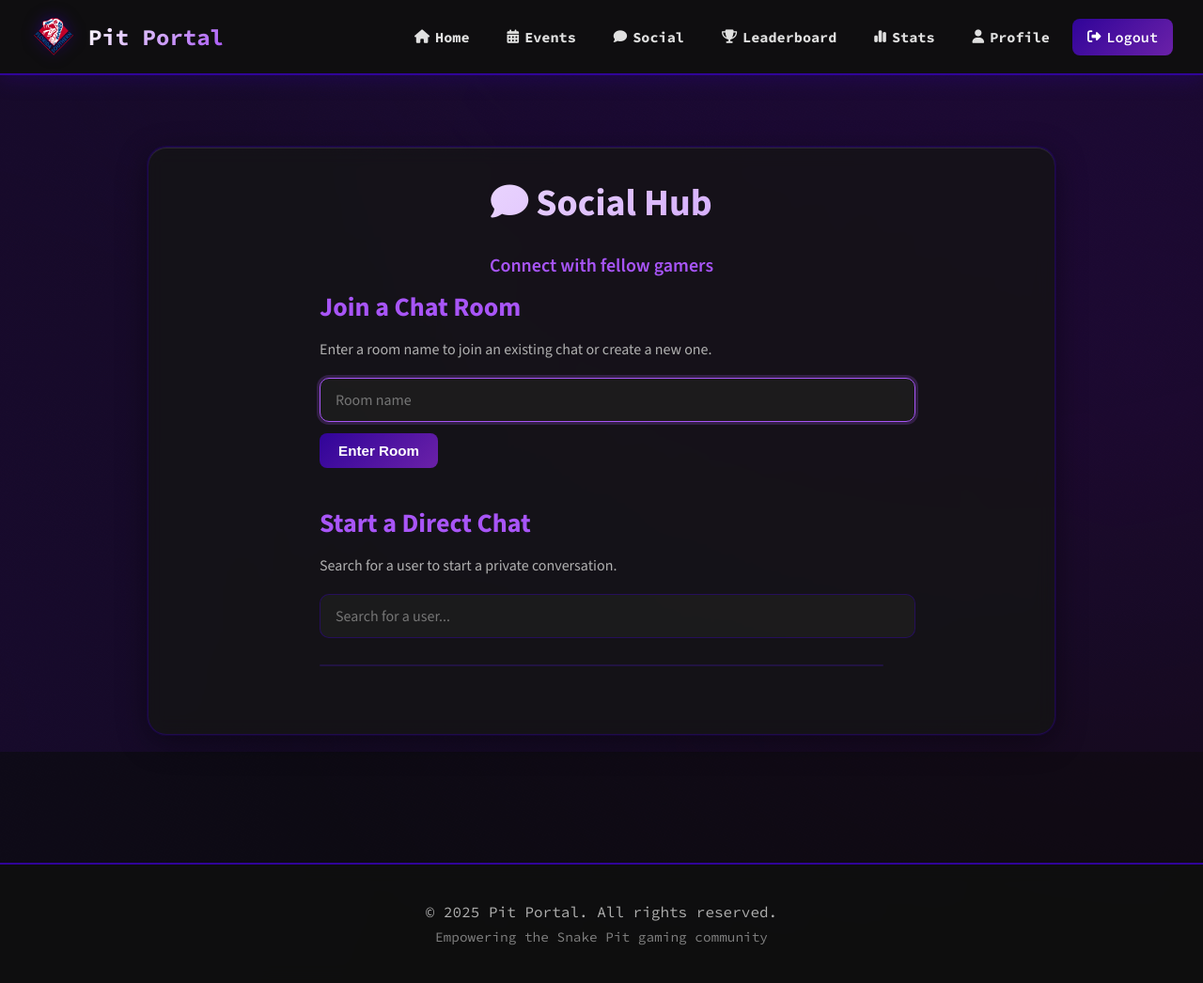
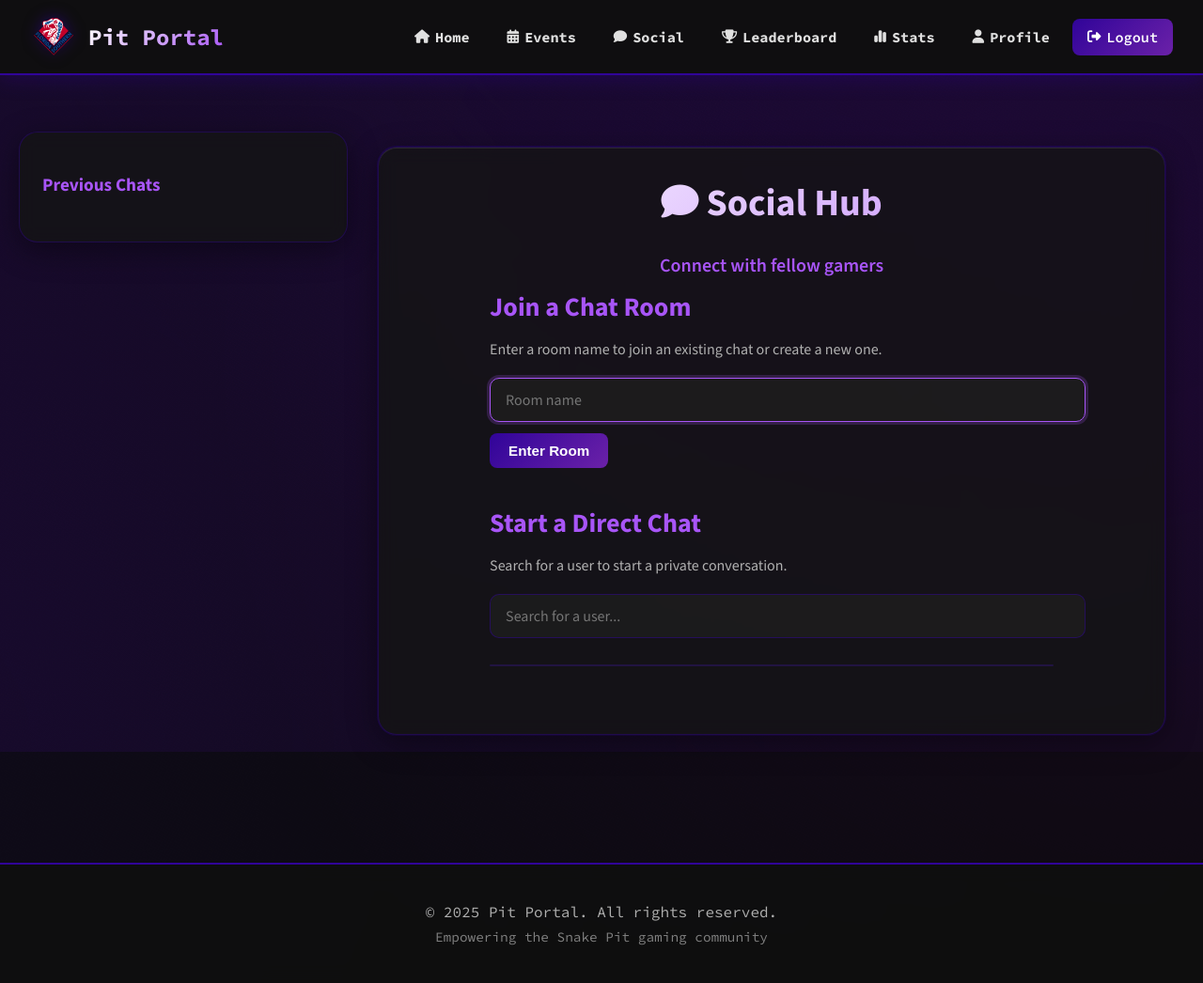
Before and after one commit to tmdavis2/pit_portal, a Django app: page /social/ in a window 1280 px wide. Shown: the whole page at 94% size. Run offline with Django 5.2, Linux system fonts and the light colour scheme; the visitor is signed in with stand-in values (Sample User, id 1); data that the repository does not hold is empty; some libraries are stand-ins or nearby versions.

Commit message:
Finished Social Page

```diff
--- a/pit_portal/settings.py
+++ b/pit_portal/settings.py
@@ -125,7 +125,7 @@ AUTH_PASSWORD_VALIDATORS = [
 
 LANGUAGE_CODE = 'en-us'
 
-TIME_ZONE = 'UTC'
+TIME_ZONE = 'America/New_York'
 
 USE_I18N = True
 
--- a/social/consumers.py
+++ b/social/consumers.py
@@ -45,4 +45,5 @@ class ChatConsumer(AsyncWebsocketConsumer):
     async def sendMessage(self , event) :
         message = event["message"]
         username = event["username"]
-        await self.send(text_data = json.dumps({"message":message ,"username":username}))
+        timestamp = event.get("timestamp", "")
+        await self.send(text_data = json.dumps({"message":message ,"username":username, "timestamp": timestamp}))
--- a/social/models.py
+++ b/social/models.py
@@ -6,6 +6,7 @@ class Message(models.Model):
     username = models.CharField(max_length=100)
     content = models.TextField()
     timestamp = models.DateTimeField(auto_now_add=True)
+    display_name = models.CharField(max_length=100, blank=True, null=True)
 
     def __str__(self):
         return f"{self.username}: {self.content[:50]}"
--- a/social/templates/social/socialPage.html
+++ b/social/templates/social/socialPage.html
@@ -1,6 +1,25 @@
 {% extends "pages/home.html" %}
 {% block content %}
 <main>
+    <div class="social-page-container">
+        <aside class="social-sidebar">
+            <h3>Previous Chats</h3>
+            <div class="previous-chats-container">
+                <ul>
+                    {% for room in previous_rooms %}
+                        <li>
+                            <a href = "{% url 'room' room.room_name %}">
+                                {{ room.display_name }}
+                            </a>
+                        </li>
+                    {% endfor %}
+                </ul>
+            </div>
+        </aside>
+
+
+        <div class="social-main-content">
+
             <div class="card">
                 <h1><i class="fa-solid fa-comment"></i> Social Hub</h1>
                 <p class="hero-subtitle">Connect with fellow gamers</p>
@@ -18,6 +37,8 @@
                         <p>Search for a user to start a private conversation.</p>
                         <input id="user-search-input" type="text" placeholder="Search for a user..." class="form-input">
                         <ul id="user-results" style="list-style: none; padding: 0; max-height: 200px; overflow-y: auto; border: 1px solid rgba(48, 4, 153, 0.3); border-radius: 8px; background: rgba(30, 30, 30, 0.8);"></ul>
+                    </div>
+                </div>
             </div>
         </div>
     </div>
@@ -73,9 +94,66 @@
                 .catch(error => console.error('Error fetching users:', error));
         }, 300);
     });
+
 </script>
 
 <style>
+    .social-page-container {
+        display: flex;
+        gap: 32px;
+        max-width: 1400px;
+        width: 100%;
+        align-items: flex-start;
+    }
+    .social-sidebar {
+        flex: 0 0 300px;
+        background: rgba(20, 20, 20, 0.8);
+        backdrop-filter: blur(10px);
+        border-radius: 20px;
+        padding: 24px;
+        box-shadow: 0 8px 32px rgba(0, 0, 0, 0.4);
+        border: 1px solid rgba(48, 4, 153, 0.4);
+        position: sticky;
+        top: 100px;
+        height: fit-content;
+    }
+
+    .social-sidebar h3 {
+        color: #a855f7;
+        margin-bottom: 16px;
+        font-size: 1.2rem;
+    }
+
+    .social-sidebar ul {
+        list-style: none;
+        padding: 0;
+        margin: 0 0 24px 0;
+    }
+
+    .social-sidebar li {
+        margin-bottom: 8px;
+    }
+
+    .social-sidebar a {
+        color: #e0e0e0;
+        text-decoration: none;
+        display: flex;
+        align-items: center;
+        gap: 8px;
+        padding: 8px 12px;
+        border-radius: 8px;
+        transition: all 0.3s ease;
+    }
+
+    .social-sidebar a:hover {
+        background: rgba(48, 4, 153, 0.2);
+        color: #ffffff;
+    }
+
+    .social-main-content {
+        flex: 1;
+        min-width: 0;
+    }
     .social-content {
         text-align: left;
         max-width: 600px;
--- a/social/views.py
+++ b/social/views.py
@@ -1,5 +1,6 @@
 from django.shortcuts import render, redirect
 from django.http import JsonResponse
+from django.db.models import Max
 from accounts.models import CustomUser
 from .models import Message
 
@@ -7,12 +8,28 @@ from .models import Message
 def socialPage(request, *args, **kwargs):
     if not request.user.is_authenticated:
         return redirect("login")
-    context = {}
+    previous_rooms = Message.objects.filter(username = request.user.username).values('room_name').annotate(last_message = Max('timestamp')).order_by('-last_message').distinct()
+    for room in previous_rooms:
+        if room['room_name'].startswith('dm_'):
+            parts = room['room_name'][3:].split('_')
+            other_user = next((p for p in parts if p != request.user.username), None)
+            room['display_name'] = other_user if other_user else room['room_name']
+        else:
+            room['display_name'] = room['room_name']
+    context = {'previous_rooms': previous_rooms}
     return render(request, "social/socialPage.html", context)
+
 
 def room(request, room_name):
     messages = Message.objects.filter(room_name=room_name).order_by('timestamp')[:50]
-    return render(request, "social/room.html", {"room_name": room_name, "messages": messages})
+    if room_name.startswith('dm_'):
+        parts = room_name[3:].split('_')
+        other_user = next((p for p in parts if p != request.user.username), None)
+        room_display_name = other_user if other_user else room_name
+    else:
+        room_display_name = room_name
+    return render(request, "social/room.html", {"room_name": room_name, "messages": messages, "room_display_name": room_display_name})
+
 
 def search_users(request):
     if not request.user.is_authenticated:
```
Also changed, not shown: social/templates/social/room.html (+14 -4 lines), README.md, social/migrations/0003_alter_message_options_message_display_name.py (added), social/urls.py (line endings or trailing spaces). Lines whose indentation alone changed are shown as unchanged.
